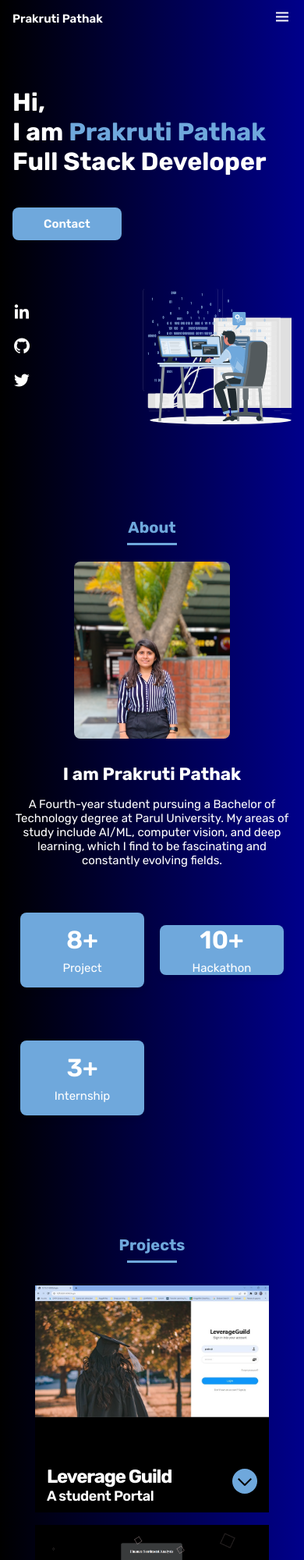
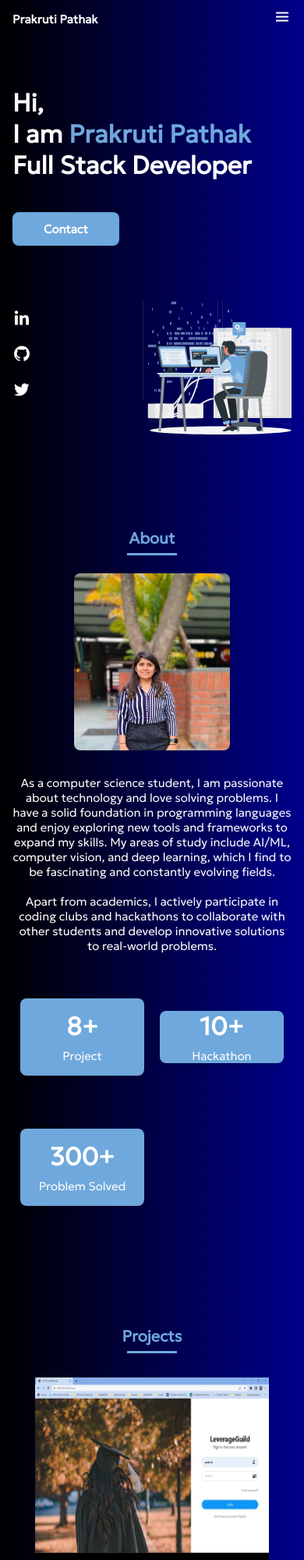
Before and after one commit to viditpujara/Portfolio, a plain HTML site: page index.html in a window 390 px wide. Shown: the top 2000 px of the page at 78% size. Drawn offline with nearby package versions, Linux system fonts and the light colour scheme.

Commit message:
donefew changes

```diff
--- a/assets/css/styles.css
+++ b/assets/css/styles.css
@@ -1,6 +1,5 @@
 /*===== GOOGLE FONTS =====*/
-@import url("https://fonts.googleapis.com/css2?family=Rubik:wght@300;400;500;600;700&display=swap");
-
+@import url('https://fonts.googleapis.com/css2?family=Geologica:wght@300&display=swap');
 /*===== VARIABLES CSS =====*/
 :root {
   --header-height: 3rem;
@@ -12,7 +11,7 @@
   --first-color:  #6fa8dc;
   --second-color: #fff;
   /*===== Fuente y tipografia =====*/
-  --body-font: "Rubik", sans-serif;
+
   --big-font-size: 2rem;
   --h2-font-size: 1.25rem;
   --normal-font-size: .938rem;
@@ -47,7 +46,7 @@ html {
 
 body {
   margin: var(--header-height) 0 0 0;
-  font-family: var(--body-font);
+  font-family: 'Geologica', sans-serif;
   font-size: var(--normal-font-size);
   color: var(--second-color);
 
@@ -118,7 +117,7 @@ img {
   top: 0;
   left: 0;
   z-index: var(--z-fixed);
-  background-color: linear-gradient(to right, #000000, #00008B);
+  background-color:  linear-gradient(to right, #000000, #00008B);
   /* box-shadow: 0 1px 4px rgba(146, 161, 176, 0.15); */
 }
 
@@ -139,7 +138,7 @@ img {
     width: 80%;
     height: 100%;
     padding: 2rem;
-    background-color: var(--second-color);
+    background-color: #000;
     transition: .5s;
   }
 }
@@ -369,7 +368,7 @@ section {
 
 /* ===== FOOTER =====*/
 .footer {
-  background-color: linear-gradient(to right, #000000, #00008B);;
+  background-color: linear-gradient(to right, #000000, #00008B);
   color: #fff;
   text-align: center;
   font-weight: var(--font-semi);
@@ -557,7 +556,7 @@ div.cards {
   text-align: center;
 }
 div.card {
-  background: #000;
+  background:#6fa8dc;
   display: inline-block;
   margin: 8px;
   max-width: 300px;
@@ -569,15 +568,17 @@ div.card {
   z-index: 1;
 }
 div.card img {
+  height: 225px;
   max-width: 300px;
 }
+
 div.card .card__image-holder {
   background: rgba(0, 0, 0, 0.1);
   height: 0;
   padding-bottom: 75%;
 }
 div.card div.card-title {
-  background: #000;
+  background:#000;
   padding: 6px 15px 10px;
   position: relative;
   z-index: 0;
@@ -592,7 +593,7 @@ div.card div.card-title a.toggle-info {
   width: 32px;
 }
 div.card div.card-title a.toggle-info span {
-  background: #000;
+  background:#000;
   display: block;
   height: 2px;
   position: absolute;
@@ -672,7 +673,7 @@ div.card.show div.card-title a.toggle-info span.right {
   left: 10px;
 }
 div.card.show div.card-flap {
-  background: #000;
+  background:#000;
   transform: rotateX(0deg);
 }
 div.card.show div.flap1 {
--- a/index.html
+++ b/index.html
@@ -5,6 +5,8 @@
         <meta name="viewport" content="width=device-width, initial-scale=1.0">
 
         <link rel="stylesheet" href="assets/css/styles.css">
+        <!-- favicon -->
+        <link rel="icon" href="assets/img/logo.png" type="image/x-icon">
 
         <!-- =====BOX ICONS===== -->
         <link href='https://cdn.jsdelivr.net/npm/boxicons@2.0.5/css/boxicons.min.css' rel='stylesheet'>
@@ -23,7 +25,6 @@
                     <ul class="nav__list">
                         <li class="nav__item"><a href="#home" class="nav__link active">Home</a></li>
                         <li class="nav__item"><a href="#about" class="nav__link">About</a></li>
-                        <!-- <li class="nav__item"><a href="#skills" class="nav__link">Skills</a></li> -->
                         <li class="nav__item"><a href="#work" class="nav__link">Projects</a></li>
                         <li class="nav__item"><a href="#contact" class="nav__link">Contact</a></li>
                     </ul>
@@ -69,13 +70,15 @@
                     </div>
 
                     <div>
-                        <h2 class="about__subtitle">I am Prakruti Pathak</h2>
-                        <p class="about__text">A Fourth-year student pursuing a Bachelor of Technology degree at Parul University. My areas of study include AI/ML, computer vision, and deep learning, which I find to be fascinating and constantly evolving fields.</p>
+                        <!-- <h2 class="about__subtitle">I am Prakruti Pathak</h2> -->
+                        <p class="about__text">As a computer science student, I am passionate about technology and love solving problems. I have a solid foundation in programming languages and enjoy exploring new tools and frameworks to expand my skills.  My areas of study include AI/ML, computer vision, and deep learning, which I find to be fascinating and constantly evolving fields.</p>
+
+                        <br><p class="about__text">Apart from academics, I actively participate in coding clubs and hackathons to collaborate with other students and develop innovative solutions to real-world problems. </p>
                         <section class="section user-data">
 
                             <div class="row container1">
+
                               <div class="col d-flex">
-
                                 <div>
                                   <span class="number" data-target="8">0</span>
                                   <span>Project</span>
@@ -93,10 +96,11 @@
                               <div class="col d-flex">
 
                                 <div>
-                                  <span class="number" data-target="3">0</span>
-                                  <span>Internship</span>
+                                  <span class="number" data-target="300">0</span>
+                                  <span>Problem Solved</span>
                                 </div>
                               </div>
+
                             </div>
                           </section>
                     </div>
@@ -105,8 +109,8 @@
 </section>
 
            <!-- card -->
-
-           <div class="cards" id="work">
+<section  id="work">
+           <div class="cards" >
             <h2 class="section-title">Projects</h2>
             <div class="card">
               <div class="card__image-holder">
@@ -119,7 +123,7 @@
                 </a>
                 <h2>
                    Leverage Guild
-                    <small>A student Portal</small>
+                    <small>A Student Portal</small>
                 </h2>
               </div>
               <div class="card-flap flap1">
@@ -266,21 +270,21 @@
            </div>
             </div>
             </div>
-
+          </section>
 
 
 
             <!--===== CONTACT =====-->
             <section class="contact section" id="contact">
-                <h2 class="section-title">Contact</h2>
+                <h2 class="section-title"> Connect with Me</h2>
 
                 <div class="contact__container bd-grid">
                     <form name="contact" method="POST" data-netlify="true" onsubmit="submit()" class="contact__form">
                         <input type="text"  name="name" id="name" placeholder="Name" class="contact__input" required>
                         <input type="mail" name="email" id="email" placeholder="Email" class="contact__input" required>
-                        <textarea name="message" id="message" cols="0" rows="10" class="contact__input"></textarea>
+                        <textarea name="message" id="message" cols="0" placeholder="Send Message" rows="10" class="contact__input"></textarea>
 
-                        <button class="contact__button button" type="submit">Send</button>
+                        <button class="contact__button button"  type="submit">Send</button>
                     </form>
                 </div>
             </section>
@@ -314,6 +318,18 @@
         alert("Your form is successfully submitted.");
     }
 </script>
+ <script>
+  window.addEventListener("scroll", function() {
+  var navbar = document.querySelector(".l-header");
+  var scrollTop = window.pageYOffset || document.documentElement.scrollTop;
 
+  if (scrollTop > 0) {
+    navbar.style.background = "#000";
+  } else {
+    navbar.style.background = "linear-gradient(to right, #000000, #00008B)"; // Set default background color
+  }
+});
+
+ </script>
     </body>
 </html>
```
Also changed, not shown: assets/img/logo.png (added).
